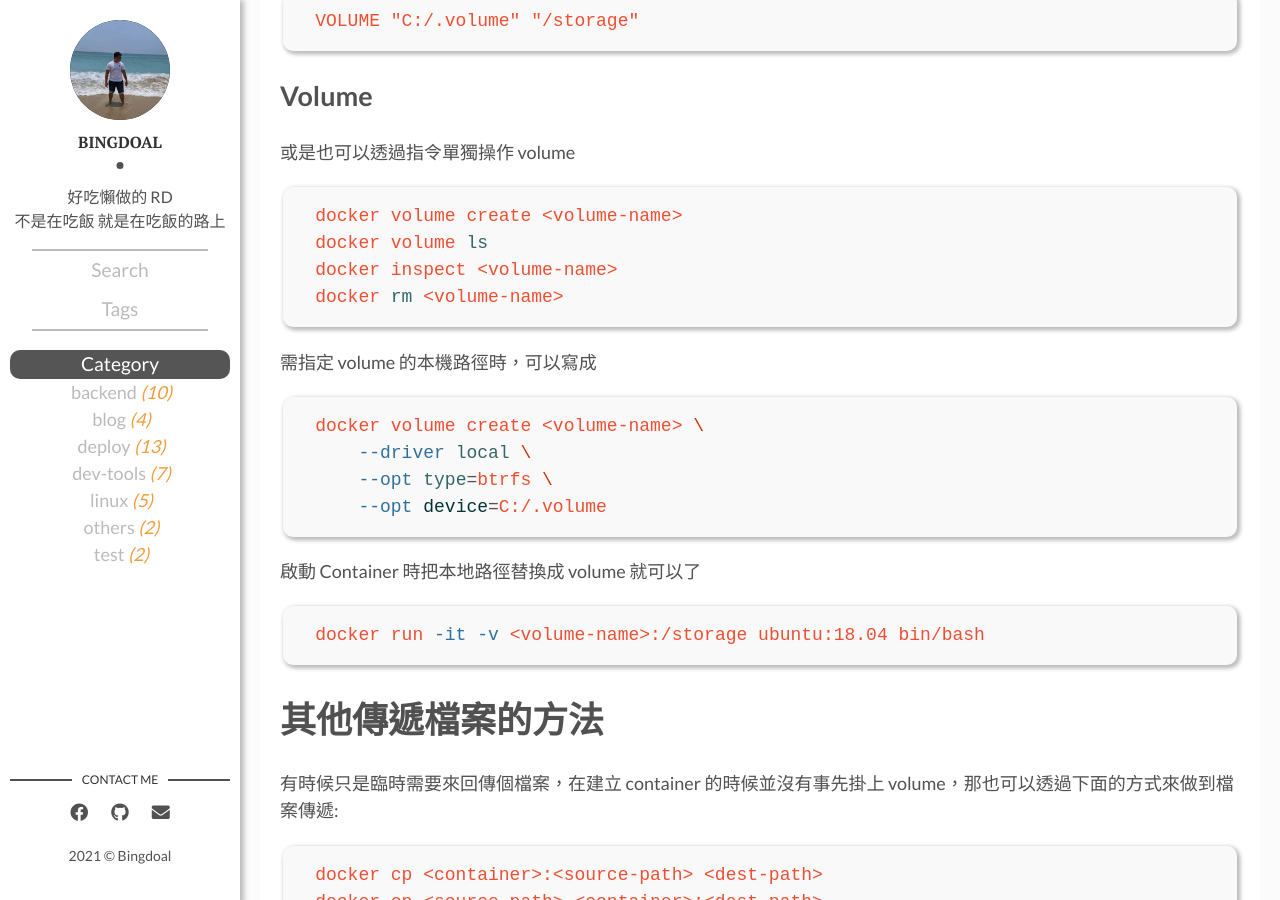
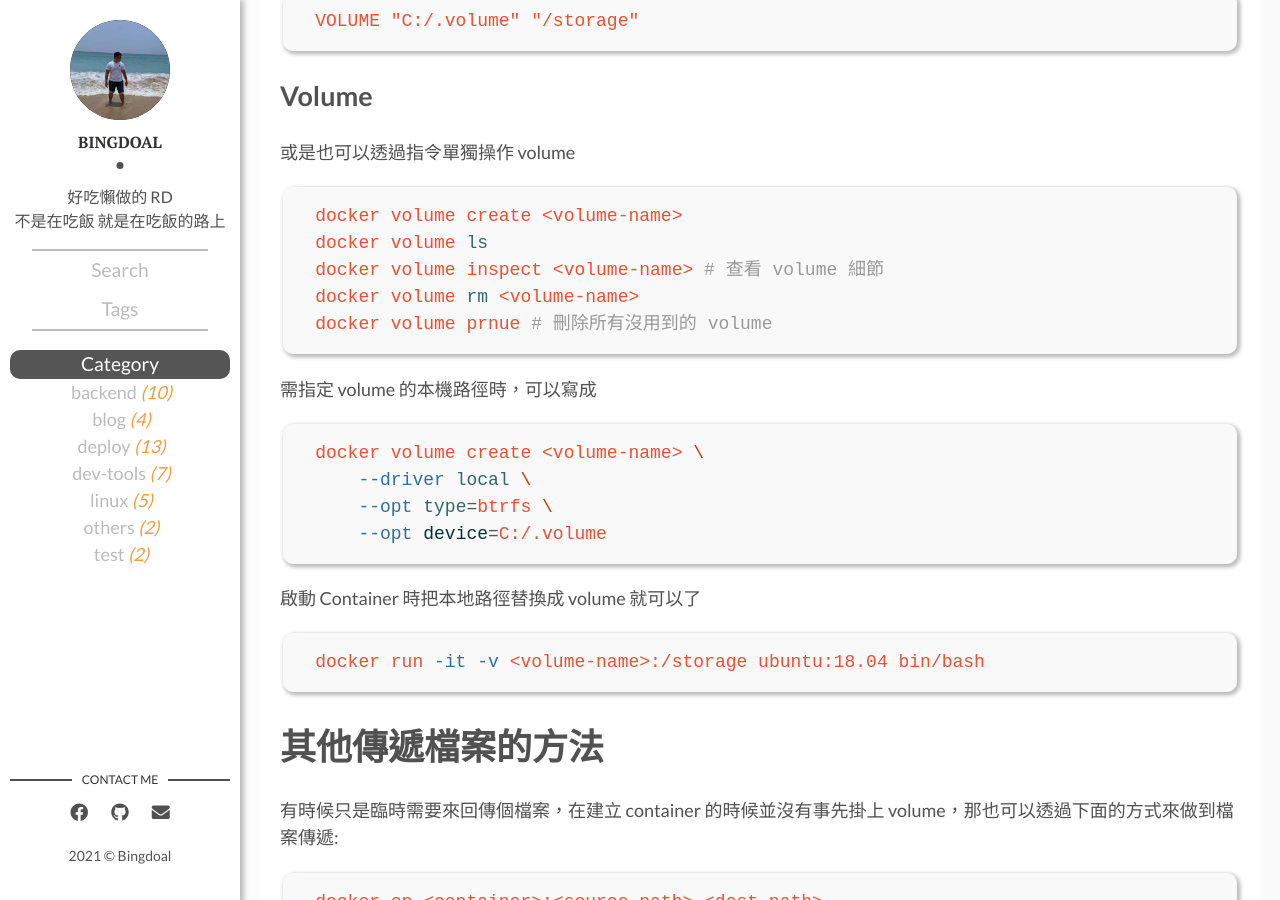
Before and after one commit to Bingdoal/bingdoal.github.io, a Jekyll site: the page built from _posts/2021/2021-01-13-docker-volume-store-container-data-at-local.md, in a window 1280 px wide and 900 px high, scrolled down 1537 px. Built offline with Jekyll 4.4.1, drawn with Linux system fonts in a browser that asks for light colours; comment, search, counter and statistics services are not loaded.

Commit message:
add command mark.

````diff
--- a/_posts/2021/2021-01-13-docker-volume-store-container-data-at-local.md
+++ b/_posts/2021/2021-01-13-docker-volume-store-container-data-at-local.md
@@ -51,8 +51,9 @@ VOLUME "C:/.volume" "/storage"
 ```sh
 docker volume create <volume-name>
 docker volume ls
-docker inspect <volume-name>
-docker rm <volume-name>
+docker volume inspect <volume-name> # 查看 volume 細節
+docker volume rm <volume-name>
+docker volume prnue # 刪除所有沒用到的 volume
 ```
 
 需指定 volume 的本機路徑時，可以寫成
````
